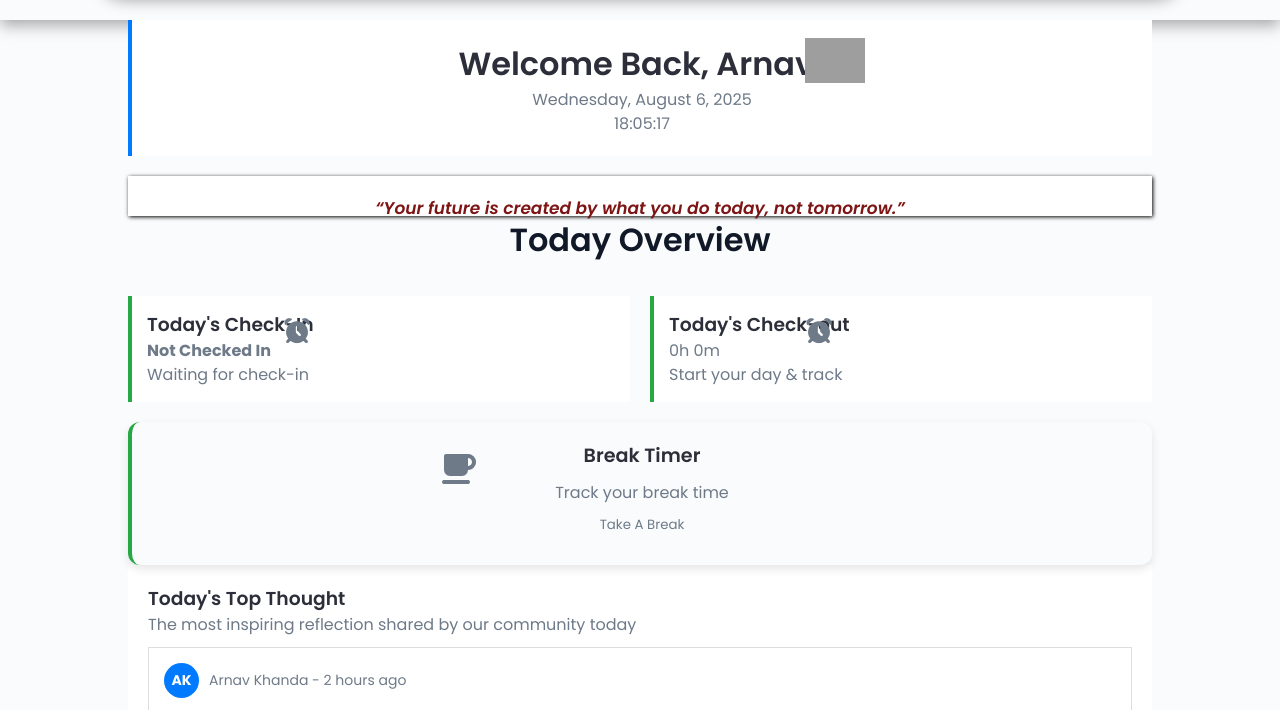
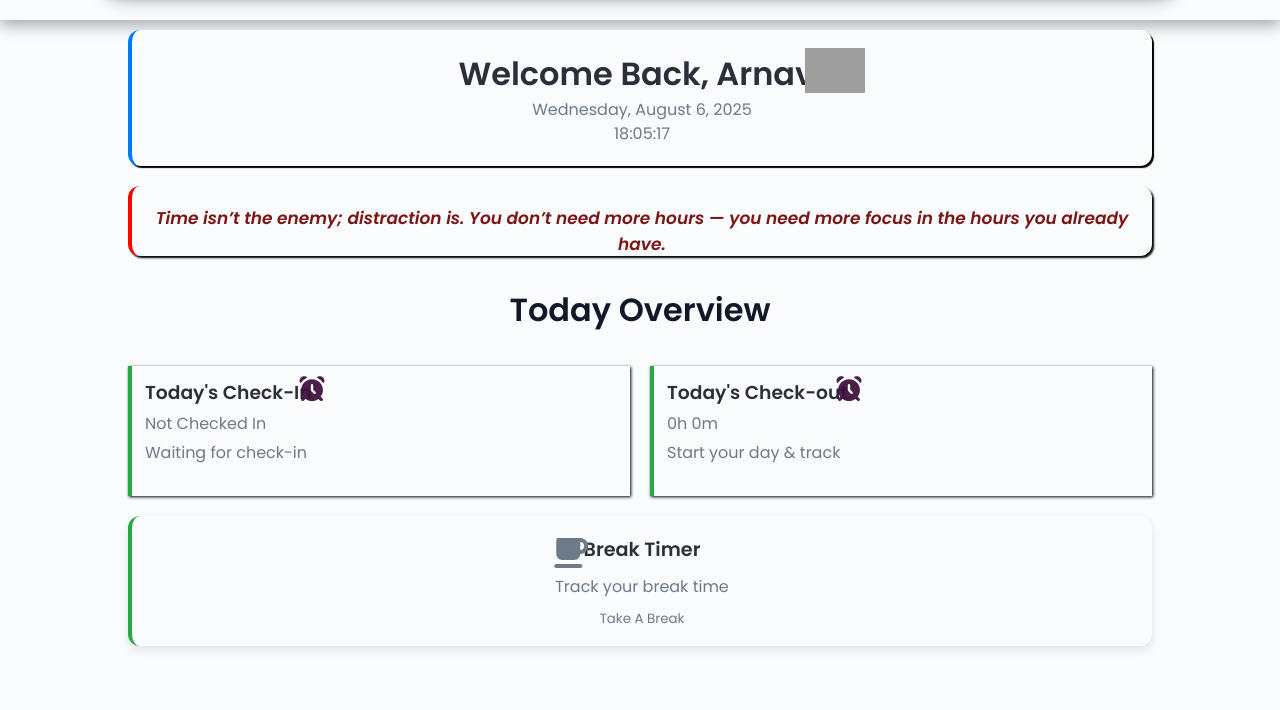
Before and after one commit to mehfoozkhangithub/Time-Wise, a plain HTML site: page frontend/Home.html in a window 1280 px wide. Shown: the part 90-800 px from the top of the page. Drawn offline with nearby package versions, Linux system fonts and the light colour scheme; grey boxes are pictures that could not be loaded; a web font is replaced by a local one.

Commit message:
homepage css is added

```diff
--- a/frontend/Home.html
+++ b/frontend/Home.html
@@ -31,7 +31,7 @@
     </section>
 
 
-    <blockquote>
+    <blockquote id="daily-quote">
       “Your future is created by what you do today, not tomorrow.”
     </blockquote>
 
@@ -41,14 +41,14 @@
       <div class="card check-in">
         <h3>Today's Check-In</h3>
         <i class="fa-solid fa-alarm-clock"></i>
-        <p><strong>Not Checked In</strong></p>
+        <p>Not Checked In</p>
         <p>Waiting for check-in</p>
       </div>
 
       <div class="card hours">
         <h3>Today's Check-out</h3>
 
-        <i class="fa-solid fa-alarm-clock"></i>
+        <i class="fa-solid fa-alarm-clock" id="it"></i>
         <p>0h 0m</p>
         <p>Start your day & track</p>
       </div>
@@ -123,6 +123,82 @@
   </footer>
 
 </body>
+<!-- ...dynamic tgoughts -->
+<script>
+  const quotes = [
+   "Time is the one resource that can never be recovered. Spend it wisely on things that move you closer to your goals, not on distractions that pull you away from them.",
+
+"You don’t get more hours in a day than anyone else — but how you use your hours defines whether you build the life you want or simply watch others build theirs.",
+
+"Every minute you spend planning saves you ten in execution. Effective time management isn’t just about getting things done — it’s about doing the right things at the right time.",
+
+"If you don’t set your priorities, the world will do it for you. Learn to say no to what doesn’t matter so you can say yes to what does.",
+
+"Time will pass whether you use it well or waste it. The difference lies in whether you look back with pride or regret.",
+
+"When you value your time, others start valuing it too. Guard it like your most precious asset because it is.",
+
+"You won’t always be motivated — that’s why discipline and time habits are your true allies on the journey to success.",
+
+"Stop waiting for the perfect moment. Use the time you have now, however imperfect, to begin — because waiting kills more dreams than failure ever will.",
+
+"Time isn’t the enemy; distraction is. You don’t need more hours — you need more focus in the hours you already have.",
+
+"Big goals are achieved through small, consistent time investments. Every hour spent intentionally is a step closer to the life you envision.",
+
+"The most successful people aren't those who work the longest, but those who manage their time the smartest — aligning each action with their purpose.",
+
+"Life is a sum of all your minutes. Don’t waste them on things or people that don’t contribute to your growth.",
+
+"Your calendar reflects your priorities. If your goals aren’t in your schedule, they’re just dreams without a deadline.",
+
+"Time is a mirror of your choices. If you want to change your life, change how you spend your time.",
+
+"You’re not too busy — you just haven’t made it a priority yet. The things that matter will find space in your schedule if they truly matter.",
+
+"You can reclaim lost money, but never lost time. Treat every day like a bank account that resets at midnight — and invest every second wisely.",
+
+"The difference between who you are and who you want to be is what you do with your time every single day.",
+
+"Productivity isn’t about doing more — it’s about doing what matters most and removing what doesn’t.",
+
+"Time management is life management. Learn to control your time, and you’ll learn to master your life.",
+
+"When you manage your time with intention, you don’t just get more done — you become the person capable of achieving anything.",
+"No matter how organized your calendar is, nothing changes unless you take action. Time management isn’t about perfection — it’s about progress, consistency, and commitment.",
+
+"A busy schedule doesn't mean you're productive. True productivity comes when your time is aligned with your purpose, not just filled with tasks.",
+
+"Each day is a blank page in your life’s story. Use your time like a pen — write something worth reading.",
+
+"You don't find time for the things that matter — you make time for them. The difference between success and stagnation lies in what you make room for.",
+
+"Time has a wonderful way of showing us what really matters — if you're constantly overwhelmed, it's time to re-evaluate your priorities, not just your schedule.",
+
+"If you waste time worrying about not having enough time, you’ll waste the very thing you need to change your life.",
+
+"You can't control time, but you can control your choices. How you spend your hours determines how you shape your future.",
+
+"Time is the currency of life — be intentional about how you spend it, because every choice is a trade-off for something else.",
+
+"Every productive day starts with a clear decision: will I run my day, or will I let my day run me?",
+
+"The difference between ordinary and extraordinary isn’t talent — it’s how you spend your time when no one’s watching.",
+
+    ];
+
+    // Use the current day of the year to select a quote
+    const now = new Date();
+    const start = new Date(now.getFullYear(), 0, 0);
+    const diff = now - start;
+    const oneDay = 1000 * 60 * 60 * 24;
+    const dayOfYear = Math.floor(diff / oneDay);
+
+    const quoteIndex = dayOfYear % quotes.length;
+    document.getElementById("daily-quote").textContent = quotes[quoteIndex];
+  </script>
+  <!-- .....dynamice quotes end.... -->
+
 <script src="https://cdnjs.cloudflare.com/ajax/libs/moment.js/2.29.4/moment.min.js"></script>
 <script src="./js/Home.js"></script>
 <script type="module">
--- a/frontend/css/Home_Page_Modal.css
+++ b/frontend/css/Home_Page_Modal.css
@@ -7,7 +7,7 @@ body {
   align-items: center;
   background-color: rgba(0, 0, 0, 0.2);
   padding: 20px 50px;
-  height: 90vh;
+  /* height: 90vh; */
 }
 #modal {
   background-color: whitesmoke;
--- a/frontend/css/home.css
+++ b/frontend/css/home.css
@@ -43,7 +43,7 @@ body {
   color: var(--text-primary);
   color: var(--text-secondary);
   background: var(--bg);
-  min-height: 100vh;
+  /* min-height: 100vh; */
   line-height: 1.5;
   transition: background-color 0.3s, color 0.3s;
   /* display: grid; */
@@ -70,12 +70,15 @@ main {
 }
 
 .welcome {
-  background: #fff;
+  background:  #F9FBFC;
   padding: 20px;
   margin-bottom: 20px;
+  margin-top: 10px;
   border-left: 4px solid #007bff;
   text-align: center;
   position: relative;
+  border-radius: 12px;
+  box-shadow: 2px 2px 1px black;
 
 }
 
@@ -102,13 +105,15 @@ blockquote {
   font-style: italic;
   color: rgb(125, 21, 21);
   margin-top: 20px;
-  height: 30px;
-   background: #fff;
+  height:70px;
+   background:  #F9FBFC;
    text-align: center;
   padding: 20px;
   font-size: 17px;
   font-weight: 600;
-  box-shadow: 1px 1px 4px black;
+  box-shadow: 2px 2px 2px black;
+  border-left: 4px solid red;
+  border-radius: 12px;
 }
 
 .overview {
@@ -119,30 +124,49 @@ blockquote {
 
 .overview-head{
   text-align: center;
+  margin-top: 30px;
 }
 
 .card {
   flex: 1;
-  background: #fff;
-  padding: 15px;
+  background:  #F9FBFC;
+  padding: 13px;
+  height: 130px;
   border-left: 4px solid #28a745;
   position: relative;
+  box-shadow: 1px 1px 3px black;
 }
 
 .card i {
   position: absolute;
-  top: 21%;
-  left: 30%;
+  top: 8%;
+  left: 33%;
   font-size: 25px;
+  color: rgba(59, 15, 59, 0.93);
+}
+
+.card #it{
+  position: absolute;
+  left: 36%;
+  top: 8%;
+}
+.card p {
+  margin-top: 5px;
 }
 
 
 .top-thought {
-  background: #fff;
+  background:  #F9FBFC;
   padding: 20px;
   margin-bottom: 20px;
+  margin-top: 40px;
 }
-
+.top-thought h3{
+  font-size: 27px;
+}
+.top-thought p{
+  margin-top: 5px;
+}
 .thought-box {
   border: 1px solid #ddd;
   padding: 15px;
@@ -184,6 +208,7 @@ blockquote {
 .container {
   max-width: 1200px;
   margin: 0 auto;
+  margin-bottom: 10px;
 }
 
 h1 {
@@ -199,15 +224,18 @@ h1 {
 }
 
 .cards {
-  background-color: #fff;
+  background:  #F9FBFC;
   padding: 1.5rem;
   border-radius: 1rem;
   box-shadow: 0 8px 16px rgba(0, 0, 0, 0.06);
   transition: transform 0.2s ease;
+  border: 1px solid black;
 }
 
 .cards:hover {
   transform: translateY(-5px);
+  background: rgba(15, 149, 211, 0.988);
+    border: 2px solid black;
 }
 
 .icon {
@@ -267,6 +295,9 @@ h1 {
   font-size: 2rem;
   margin-bottom: 10px;
   color: var(--accent-color);
+  position: absolute;
+  top: 15%;
+  left: 41%;
 }
 
 #break-button {
```
Also changed, not shown: frontend/Home_Page_Modal.html (+2 -2 lines).
